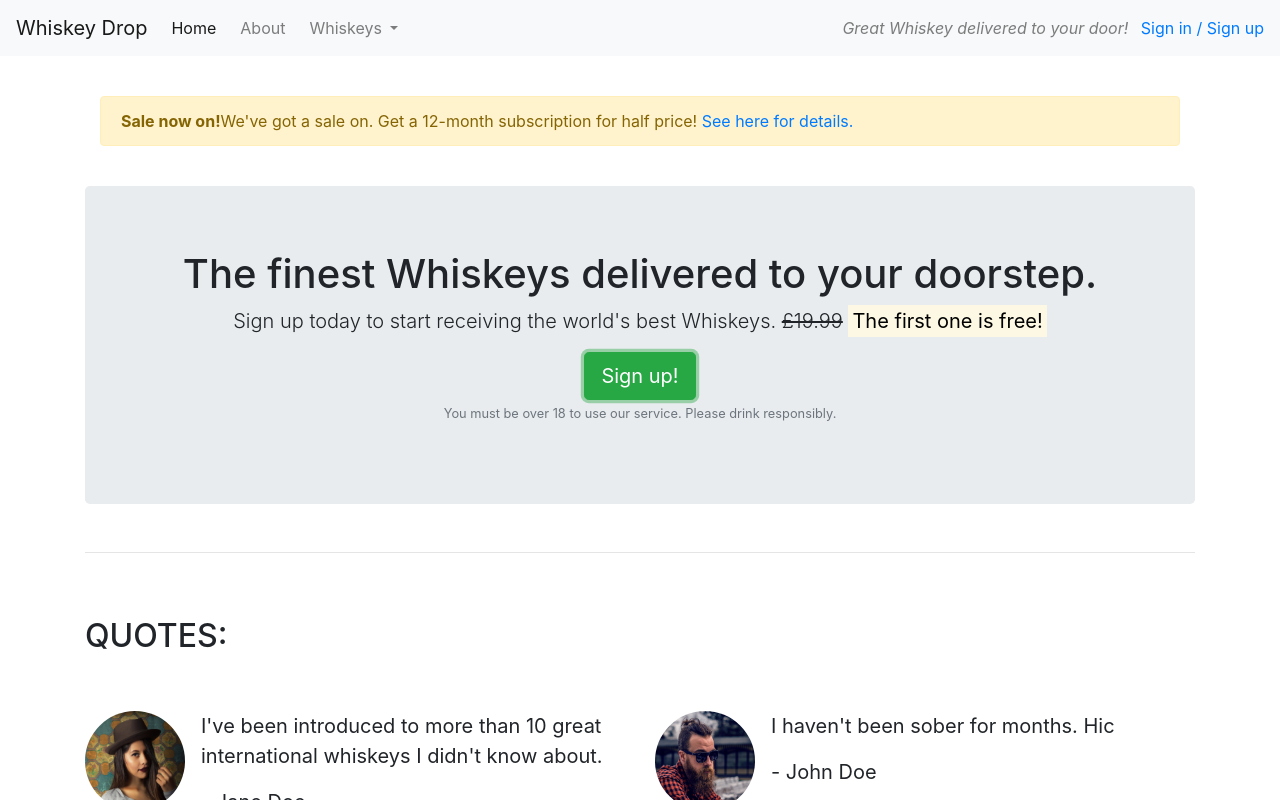
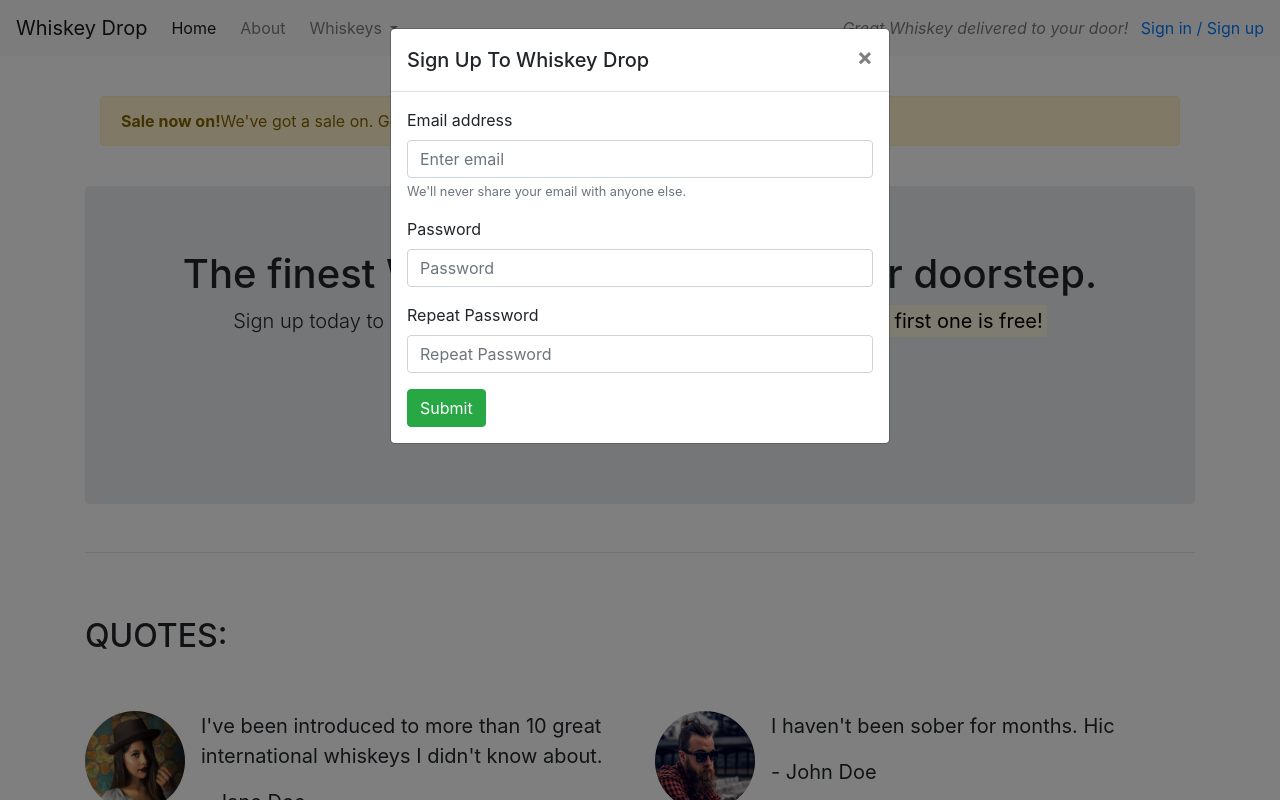
Before and after one commit to joffy69/bootstrap, a plain HTML site: page index.html in a window 1280 px wide. Both pictures are taken after a click on the button "Sign up!". Shown: the top 800 px of the page. Drawn offline with nearby package versions, Linux system fonts and the light colour scheme.

Commit message:
add a modal for input of password and emails
blah blajh

```diff
--- a/index.html
+++ b/index.html
@@ -61,7 +61,7 @@ aria-controls="navbarNavDropDown" aria-expanded="false" aria-label="Togglenaviga
                         <span class="d-inline d-sm-none"><br></span>
                         <strong><mark>The first
                         one is free!</mark></strong></p>
-                    <button class="btn btn-success btn-lg">Sign up!</button>
+                    <button class="btn btn-success btn-lg" data-toggle="modal" data-target="#signUpModal">Sign up!</button>
                     <p class="text-muted"><small>You must be over 18 to use our service. Please drink responsibly.</small></p>
                 </section>
             </div>
@@ -187,6 +187,39 @@ aria-controls="navbarNavDropDown" aria-expanded="false" aria-label="Togglenaviga
 </table>
         </section>
          </article>
+
+<div class="modal" tabindex="-1" role="dialog" id="signUpModal">
+    <div class="modal-dialog" role="document">
+        <div class="modal-content">
+            <div class="modal-header">
+                <h5 class="modal-title">Sign Up To Whiskey Drop</h5>
+                <button type="button" class="close" data-dismiss="modal" aria-label="Close">
+          <span aria-hidden="true">&times;</span>
+        </button>
+            </div>
+            <div class="modal-body">
+               <form>
+                   <div class="form-group">
+                       <label for="exampleInputEmail">Email address</label>
+                       <input type="email" class="form-control" id="exampleInputEmail1" aria-describedby="emailHelp" placeholder="Enter email">
+                       <small id="emailHelp" class="form-text text-muted">We'll never share your email with anyone else.</small>
+                   </div>
+                   <div class="form-group">
+                       <label for="password">Password</label>
+                       <input type="password" class="form-control" id="password" placeholder="Password">
+                   </div>
+                  <div class="form-group">
+                       <label for="repeatPassword">Repeat Password</label>
+                       <input type="password" class="form-control" id="repeatPassword" placeholder="Repeat Password">
+                   </div>
+                   <button type="submit" class="btn btn-success">Submit</button>
+               </form>
+            </div>
+
+        </div>
+    </div>
+</div>
+
    <script src="https://code.jquery.com/jquery-3.3.1.slim.min.js" integrity="sha384-q8i/X+965DzO0rT7abK41JStQIAqVgRVzpbzo5smXKp4YfRvH+8abtTE1Pi6jizo" crossorigin="anonymous"></script>
 <script src="https://cdnjs.cloudflare.com/ajax/libs/popper.js/1.14.7/umd/popper.min.js" integrity="sha384-UO2eT0CpHqdSJQ6hJty5KVphtPhzWj9WO1clHTMGa3JDZwrnQq4sF86dIHNDz0W1" crossorigin="anonymous"></script>
 <script src="https://stackpath.bootstrapcdn.com/bootstrap/4.3.1/js/bootstrap.min.js" integrity="sha384-JjSmVgyd0p3pXB1rRibZUAYoIIy6OrQ6VrjIEaFf/nJGzIxFDsf4x0xIM+B07jRM" crossorigin="anonymous"></script>
```
